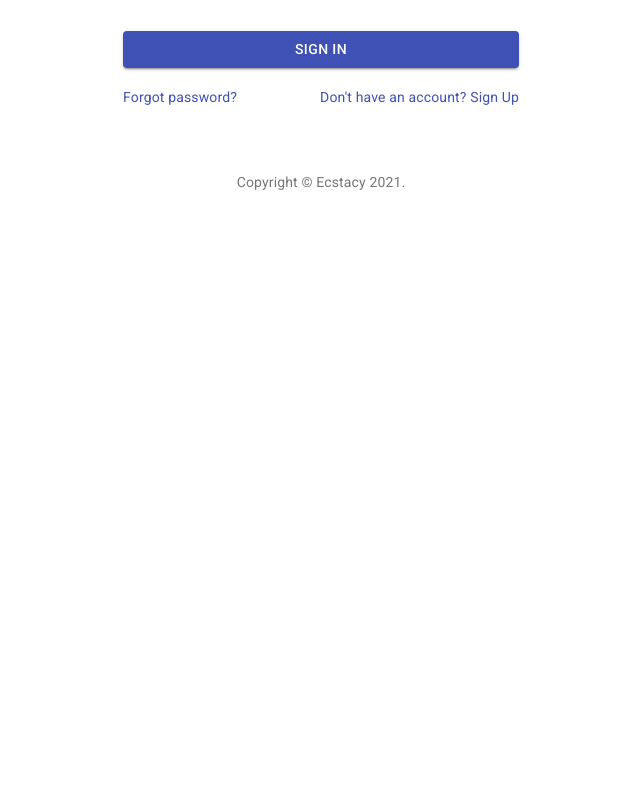
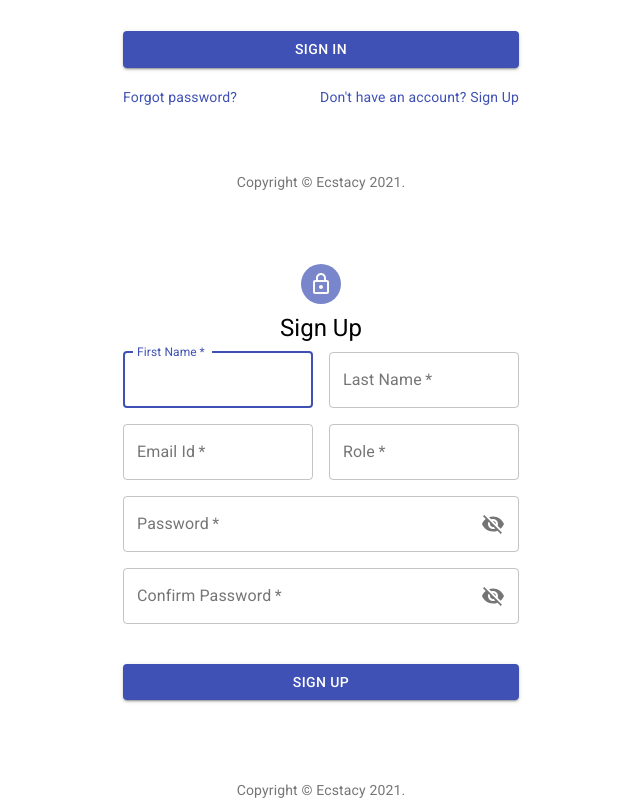
Before and after one commit to ManasAgarwal21/Ecstasy, a React (Create React App) app: page / in a window 1280 px wide. Shown: the part 331-1131 px from the top of the page, without its empty margins (319-959 px from the left). Before the commit the page ends 800 px from the top, so only its background shows below. Built offline with nearby package versions, Linux system fonts and the light colour scheme.

Commit message:
added signup component

```diff
--- a/src/App.js
+++ b/src/App.js
@@ -1,9 +1,13 @@
 import React from 'react';
 import Login from './components/login';
+import Signup from './components/signup';
 
 function App() {
   return (
-    <Login/>
+    <React.Fragment>
+      <Login/>
+      <Signup/>
+    </React.Fragment>
   );
 }
 
--- /dev/null
+++ b/src/components/signup.js
@@ -0,0 +1,243 @@
+import {Container,
+    Typography, TextField,
+    Button, Avatar, FormControl,
+    InputAdornment, IconButton,
+    OutlinedInput,Grid, Icon,
+    InputLabel, Box } from '@material-ui/core';
+import React, {useState} from 'react';
+// import { Redirect } from 'react-router-dom';
+import { LockOutlined, Visibility, VisibilityOff } from '@material-ui/icons';
+import {makeStyles} from '@material-ui/core/styles';
+
+const useStyles = makeStyles(theme => ({
+   main: {
+       marginTop: theme.spacing(8),
+   },
+   paper: {
+       display: 'flex',
+       flexDirection: 'column',
+       alignItems: 'center',
+   },
+   avatar: {
+       margin: theme.spacing(1),
+       backgroundColor: theme.palette.primary.light,
+   },
+   form: {
+       width: '100%', // Fix IE 11 issue.
+       marginTop: theme.spacing(1),
+   },
+   submit: {
+       margin: theme.spacing(3, 0, 2),
+   }
+}));
+
+export default function Signup(props) {
+   const classNames = useStyles();
+   const [values, setValues] = useState({
+       firstName: '',
+       lastName: '',
+       role: '',
+       password: '',
+       confirmPassword: '',
+       showPassword: false,
+       showConfirmPassword: false,
+       email: '',
+       open: false,
+       error: '',
+       message: '',
+   });
+
+   const handleChange = name => event => {
+       setValues({ ...values, [name]: event.target.value})
+   };
+
+   const handleClickShowPassword = () => {
+       setValues({ ...values, showPassword: !values.showPassword});
+   }
+
+   const handleMouseDownPassword = event => {
+       event.preventDefault();
+   }
+
+   const handleClickShowConfirmPassword = () => {
+       setValues({ ...values, showConfirmPassword: !values.showConfirmPassword});
+   }
+
+   const handlePasswordMatch = () => {
+       if(values.confirmPassword === values.password){
+           return true;
+       }
+       return false;
+   }
+
+   const clickSubmit = (event) => {
+       event.preventDefault();
+       const user = {
+           name: values.firstName + ' ' + values.lastName || undefined,
+           email: values.email || undefined,
+           role: values.tag || 'customer',
+           password: values.password || undefined
+       }
+       if(!handlePasswordMatch()){
+           setValues({ ...values, error: 'Confirm password is different', message: ''});
+           return;
+       }
+   };
+
+//    const {open} = values;
+//    if(open){
+//        return (<Redirect to={{
+//            pathname: '/signin',
+//            props: values,
+//            state: {from: props.location},
+//        }}/>)
+//    }
+
+   return (
+       <Container className={classNames.main} component="main" maxWidth="xs">
+           <div className={classNames.paper}>
+               <Avatar className={classNames.avatar}>
+                   <LockOutlined/>
+               </Avatar>
+               <Typography component="h1" variant="h5">
+                   Sign Up
+               </Typography>
+               <form className={classNames.form} noValidate>
+                   <Grid container spacing={2}>
+                       <Grid item xs={6}>
+                           <TextField
+                               variant="outlined"
+                               required
+                               id="first-name"
+                               label="First Name"
+                               name="first-name"
+                               onChange={handleChange('firstName')}
+                               value={values.firstName}
+                               autoComplete="text"
+                               fullWidth
+                               autoFocus/>
+                       </Grid>
+                       <Grid item xs={6}>
+                           <TextField
+                               variant="outlined"
+                               required
+                               fullWidth
+                               id="last-name"
+                               label="Last Name"
+                               name="last-name"
+                               onChange={handleChange('lastName')}
+                               value={values.lastName}
+                               autoComplete="text"/>
+                       </Grid>
+                       <Grid item xs={12} sm={6}>
+                           <TextField
+                               variant="outlined"
+                               required
+                               fullWidth
+                               id="email"
+                               label="Email Id"
+                               name="email"
+                               onChange={handleChange('email')}
+                               value={values.email}
+                               autoComplete="email"/>
+                       </Grid>
+                       <Grid item xs={12} sm={6}>
+                           <TextField
+                               variant="outlined"
+                               required
+                               fullWidth
+                               id="role"
+                               label="Role"
+                               name="role"
+                               onChange={handleChange('role')}
+                               value={values.role}
+                               autoComplete="text"/>
+                       </Grid>
+                       <Grid item xs={12}>
+                           <FormControl variant="outlined" required fullWidth>
+                               <InputLabel htmlFor="password">
+                                   Password
+                               </InputLabel>
+                               <OutlinedInput
+                                   id="password"
+                                   onChange={handleChange('password')}
+                                   value={values.password}
+                                   type={values.showPassword ? "text" : "password"}
+                                   endAdornment={
+                                       <InputAdornment position="end">
+                                           <IconButton
+                                           aria-label="toggle password visibility"
+                                           onClick={handleClickShowPassword}
+                                           onMouseDown={handleMouseDownPassword}
+                                           edge="end"
+                                           >
+                                           {values.showPassword ? <Visibility /> : <VisibilityOff />}
+                                           </IconButton>
+                                       </InputAdornment>
+                                   }
+                                   labelWidth={80}
+                               />
+                           </FormControl>
+                       </Grid>
+                       <Grid item xs={12}>
+                           <FormControl variant="outlined" required fullWidth>
+                               <InputLabel htmlFor="confirm-password">
+                                   Confirm Password
+                               </InputLabel>
+                               <OutlinedInput
+                                   id="confirm-password"
+                                   onChange={handleChange('confirmPassword')}
+                                   value={values.confirmPassword}
+                                   type={values.showConfirmPassword ? "text" : "password"}
+                                   endAdornment={
+                                       <InputAdornment position="end">
+                                           <IconButton
+                                           aria-label="toggle password visibility"
+                                           onClick={handleClickShowConfirmPassword}
+                                           onMouseDown={handleMouseDownPassword}
+                                           edge="end"
+                                           >
+                                           {values.showConfirmPassword ? <Visibility /> : <VisibilityOff />}
+                                           </IconButton>
+                                       </InputAdornment>
+                                   }
+                                   labelWidth={145}
+                               />
+                           </FormControl>
+                       </Grid>
+                       <br/>
+                       {
+                           values.error && (<Typography component="p" color="error">
+                               <Icon color="error">error</Icon>
+                               {values.error}
+                           </Typography>)
+                       }
+                       {
+                           values.message && (
+                               <p style={{color:"#4caf50"}}>
+                                   {values.message}
+                               </p>
+                           )
+                       }
+                       <Grid item xs={12}>
+                           <Button
+                               className={classNames.submit}
+                               color="primary"
+                               fullWidth
+                               onClick={clickSubmit}
+                               variant="contained"
+                               type="submit">
+                                   Sign Up
+                           </Button>
+                       </Grid>
+                   </Grid>
+               </form>
+           </div>
+           <Box mt={8}>
+               <Typography variant="body2" color="textSecondary" align="center">
+                   {'Copyright '} &copy; {'Ecstacy 2021.'}
+               </Typography>
+           </Box>
+       </Container>
+   );
+}
```
